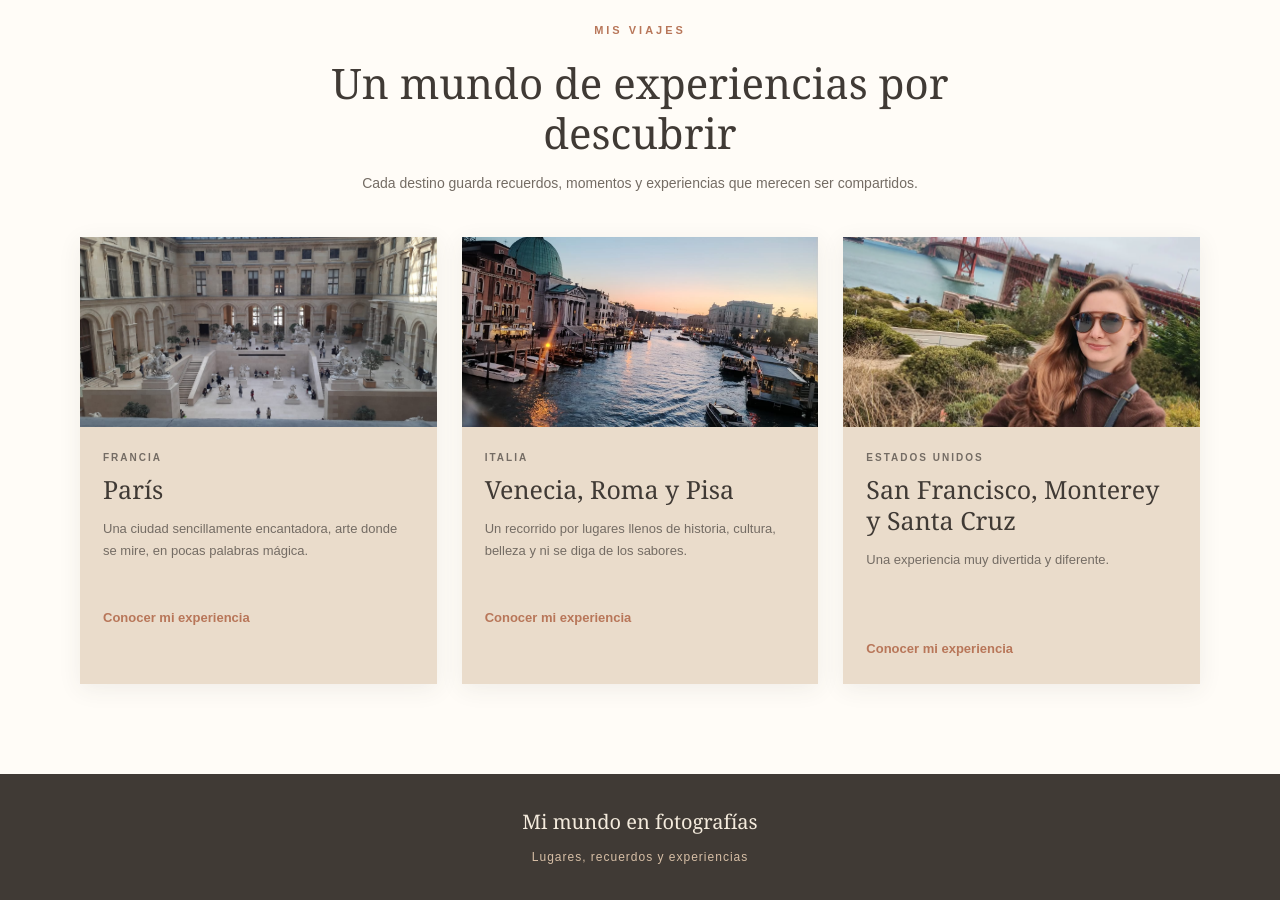
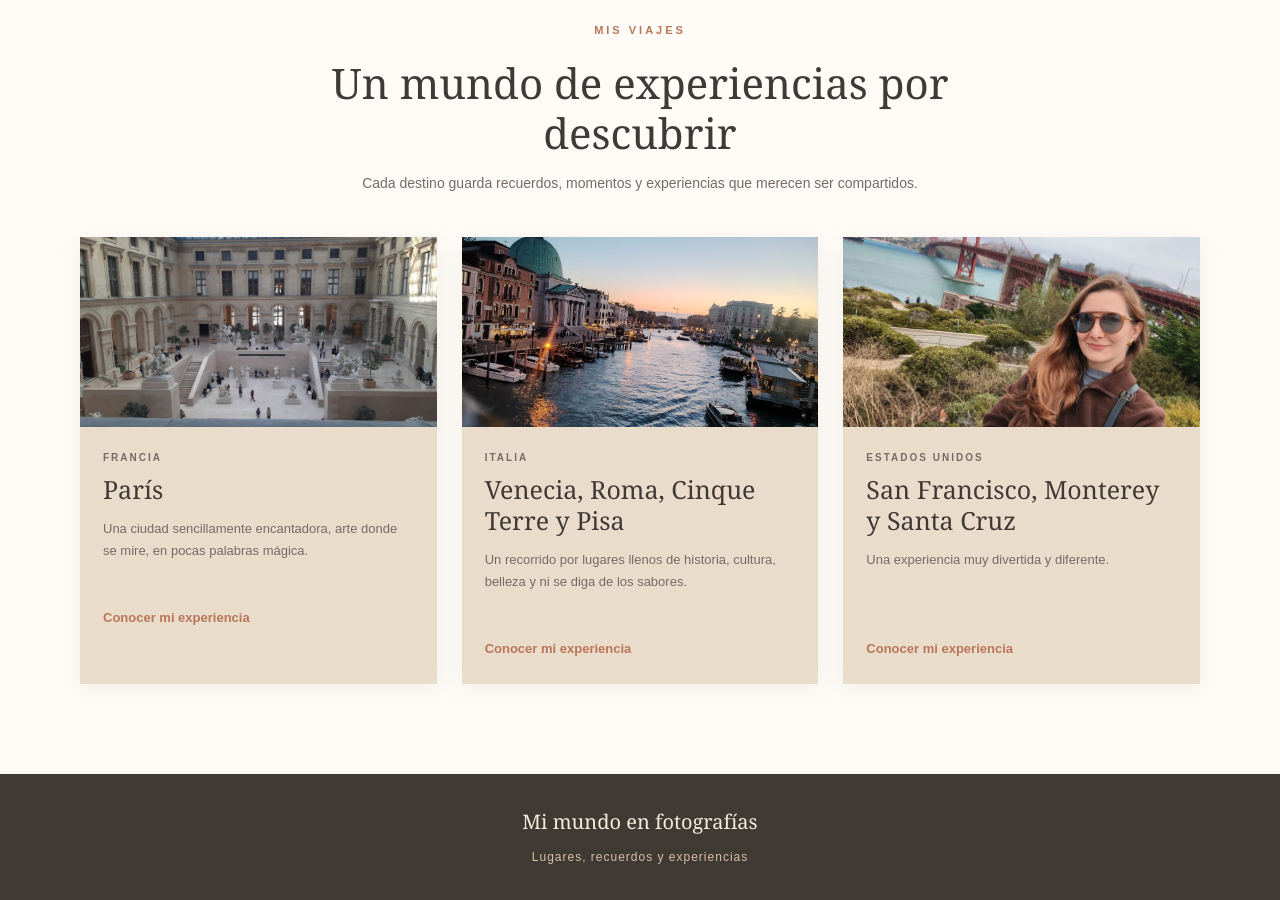
Before and after one commit to jszuluaga/mi-mundo-en-fotografias, a Jekyll site: the page built from index.html, in a window 1280 px wide and 900 px high, scrolled down 676 px. Built offline with Jekyll 4.4.1, drawn with Linux system fonts in a browser that asks for light colours.

Commit message:
Update index.html

```diff
--- a/index.html
+++ b/index.html
@@ -87,12 +87,12 @@ title: Inicio
 
       <div class="contenido-tarjeta">
         <p class="categoria">ITALIA</p>
-        <h3>Venecia, Roma y Pisa</h3>
+        <h3>Venecia, Roma, Cinque Terre y Pisa</h3>
         <p>
           Un recorrido por lugares llenos de historia, cultura,
           belleza y ni se diga de los sabores.
         </p>
-        <a href="{{ '/italia/' | relative_url }}">Conocer mi experiencia</a>
+        <a href="{{ '/italia.html/' | relative_url }}">Conocer mi experiencia</a>
       </div>
     </article>
 
@@ -107,7 +107,7 @@ title: Inicio
         <p class="categoria">ESTADOS UNIDOS</p>
         <h3>San Francisco, Monterey y Santa Cruz</h3>
         <p>Una experiencia muy divertida y diferente.</p>
-        <a href="{{ '/san-francisco/' | relative_url }}">Conocer mi experiencia</a>
+        <a href="{{ '/SF.html/' | relative_url }}">Conocer mi experiencia</a>
       </div>
     </article>
 
```
